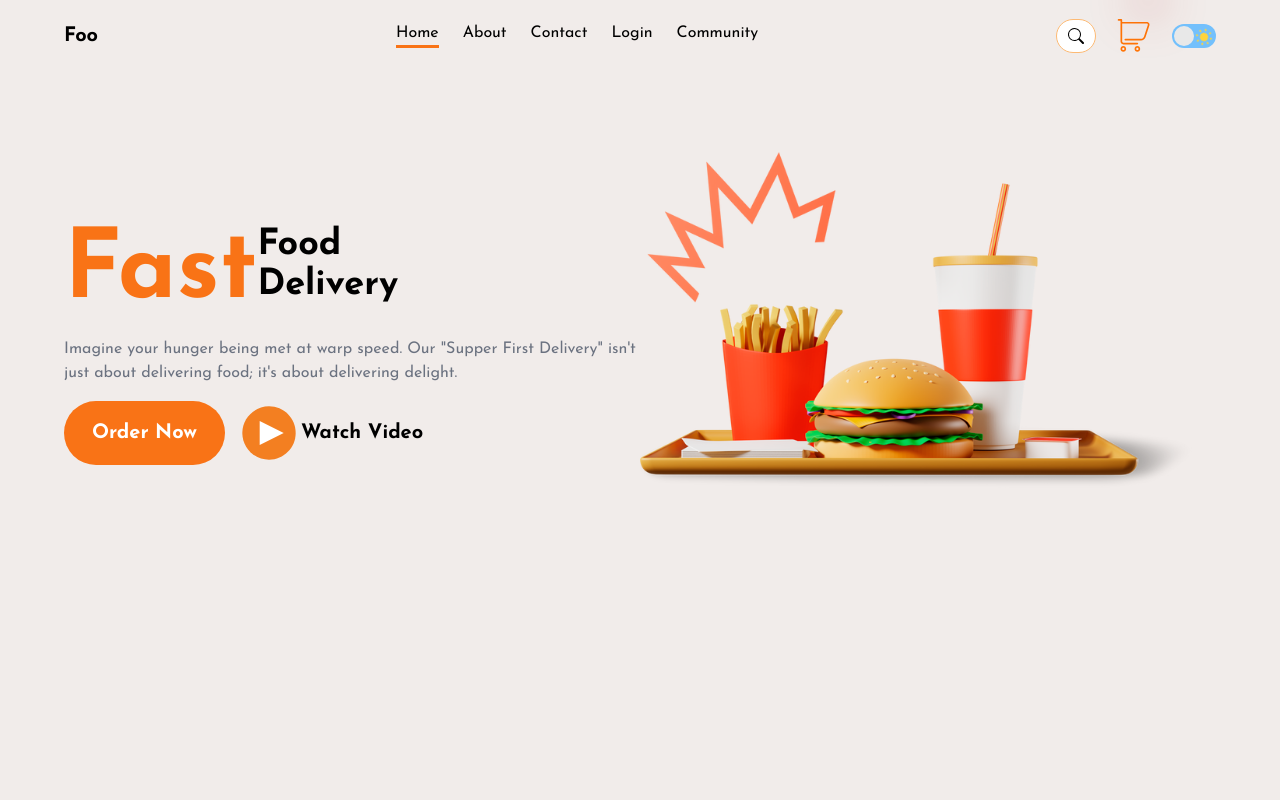
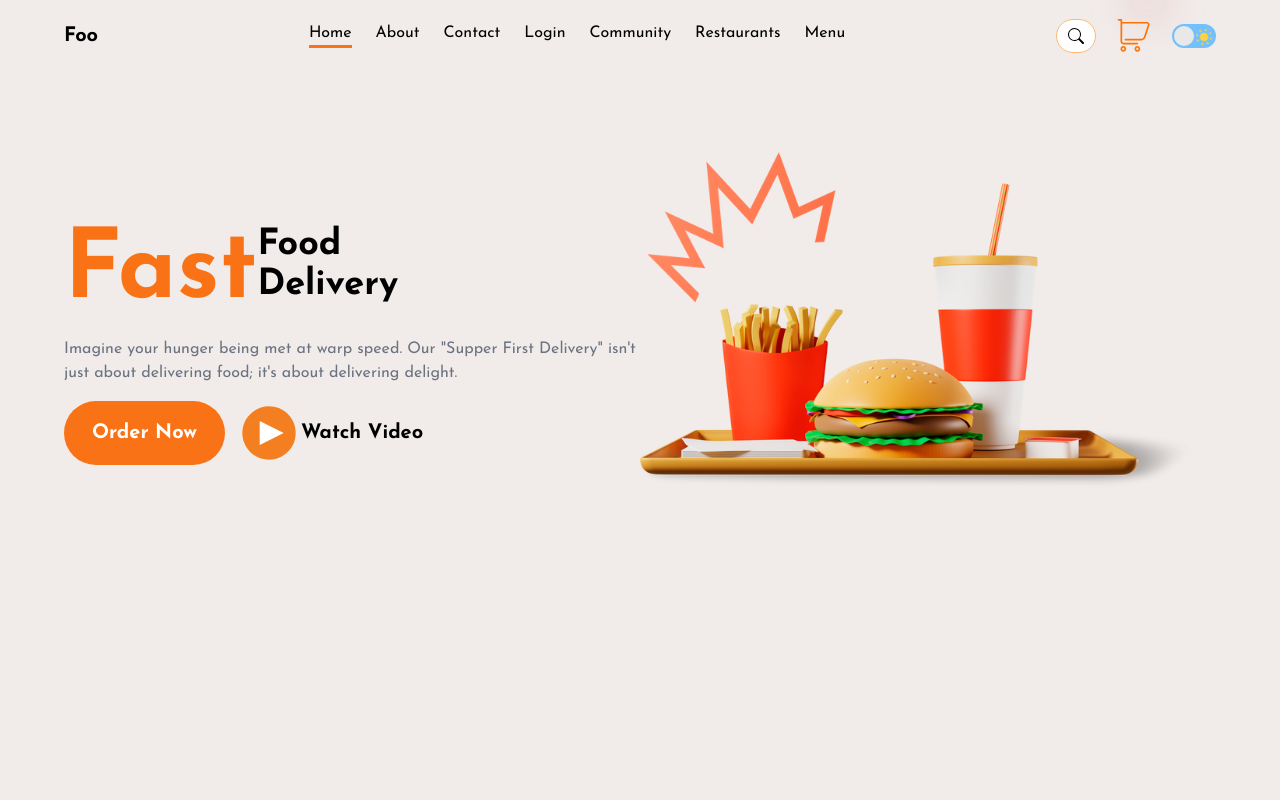
Before and after one commit to rakibul-islam-hasib/hungry-bunny-client, a React (Vite) app: page / in a window 1280 px wide. Shown: the top 800 px of the page. Built offline with nearby package versions, Linux system fonts and the light colour scheme; no server answers.

Commit message:
Navbar more links added

```diff
--- a/src/components/header/NavBar.jsx
+++ b/src/components/header/NavBar.jsx
@@ -34,6 +34,16 @@ const navLinks = [
         id: 5,
         name: 'Community',
         path: '/community',
+    },
+    {
+        id: 6,
+        name: 'Restaurants',
+        path: '/restaurant',
+    },
+    {
+        id: 7,
+        name: 'Menu',
+        path: '/menu',
     },
 ];
 
--- a/src/layout/MainLayout.jsx
+++ b/src/layout/MainLayout.jsx
@@ -10,7 +10,6 @@ import { setLoading, setUser } from '../redux/slices/authSlice';
 import { useSelector } from 'react-redux';
 
 const MainLayout = () => {
-    const loader = false;
     const auth = getAuth(app);
     const dispatch = useDispatch();
     const { loading } = useSelector(state => state.auth);
--- /dev/null
+++ b/src/pages/Menu/Menu.jsx
@@ -0,0 +1,11 @@
+import React from 'react';
+
+const Menu = () => {
+    return (
+        <div>
+            <h1>Menu</h1>
+        </div>
+    );
+};
+
+export default Menu;
--- /dev/null
+++ b/src/pages/Restaurant/Restaurant.jsx
@@ -0,0 +1,11 @@
+import React from 'react';
+
+const Restaurant = () => {
+    return (
+        <div>
+            <h1>Restaurant</h1>
+        </div>
+    );
+};
+
+export default Restaurant;
--- a/src/redux/store.js
+++ b/src/redux/store.js
@@ -1,13 +1,14 @@
-import { configureStore, getDefaultMiddleware } from "@reduxjs/toolkit";
+import { configureStore } from "@reduxjs/toolkit";
 import authSlice from "./slices/authSlice";
 
 const store = configureStore({
   reducer: {
     auth: authSlice,
   },
-  middleware: getDefaultMiddleware({
-    serializableCheck: false,
-  }),
+  middleware: (getDefaultMiddleware) =>
+    getDefaultMiddleware({
+      serializableCheck: false,
+    }),
 });
 
 export default store;
```
Also changed, not shown: src/router/router.jsx (+11 -1 lines).
